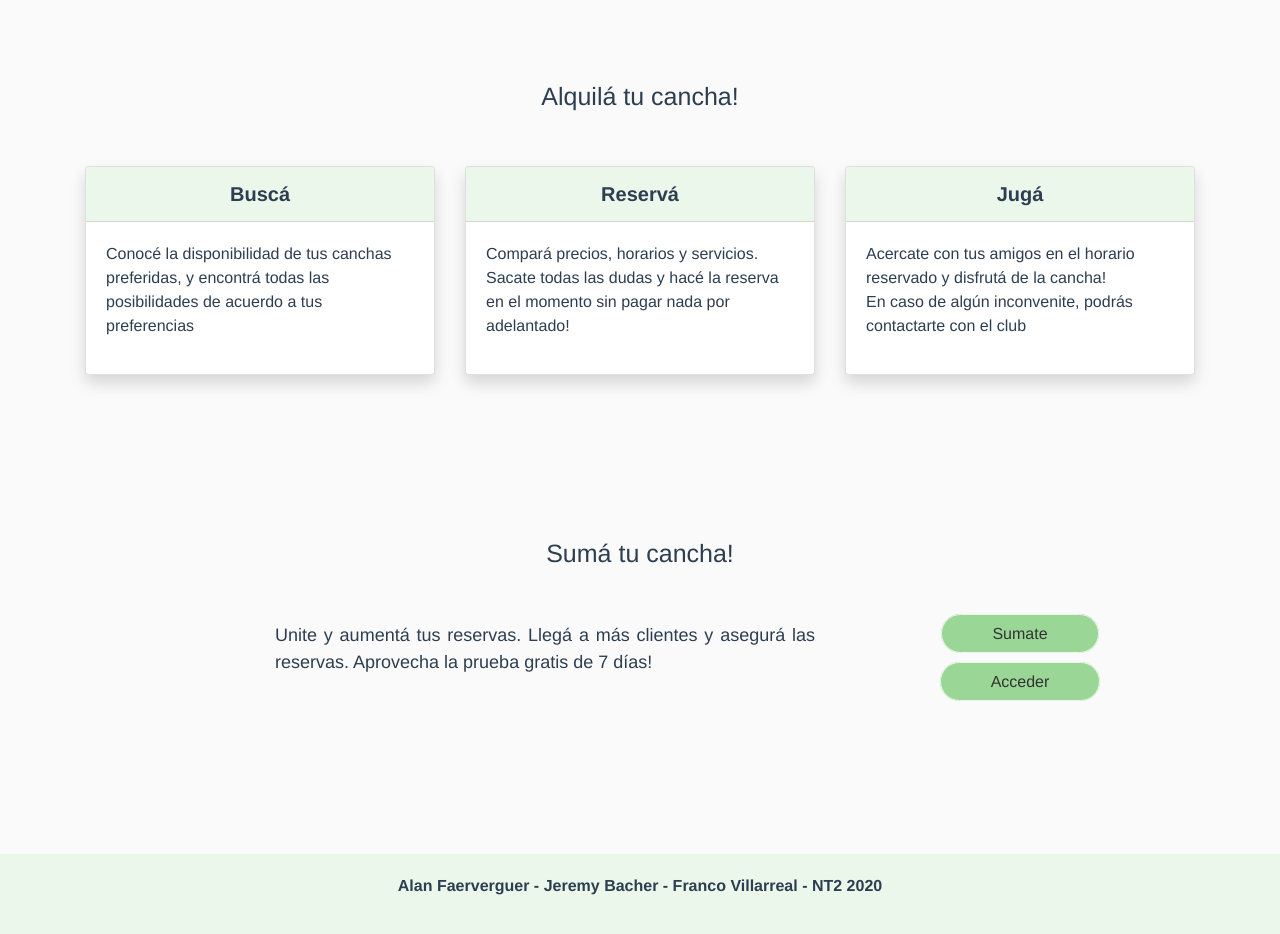
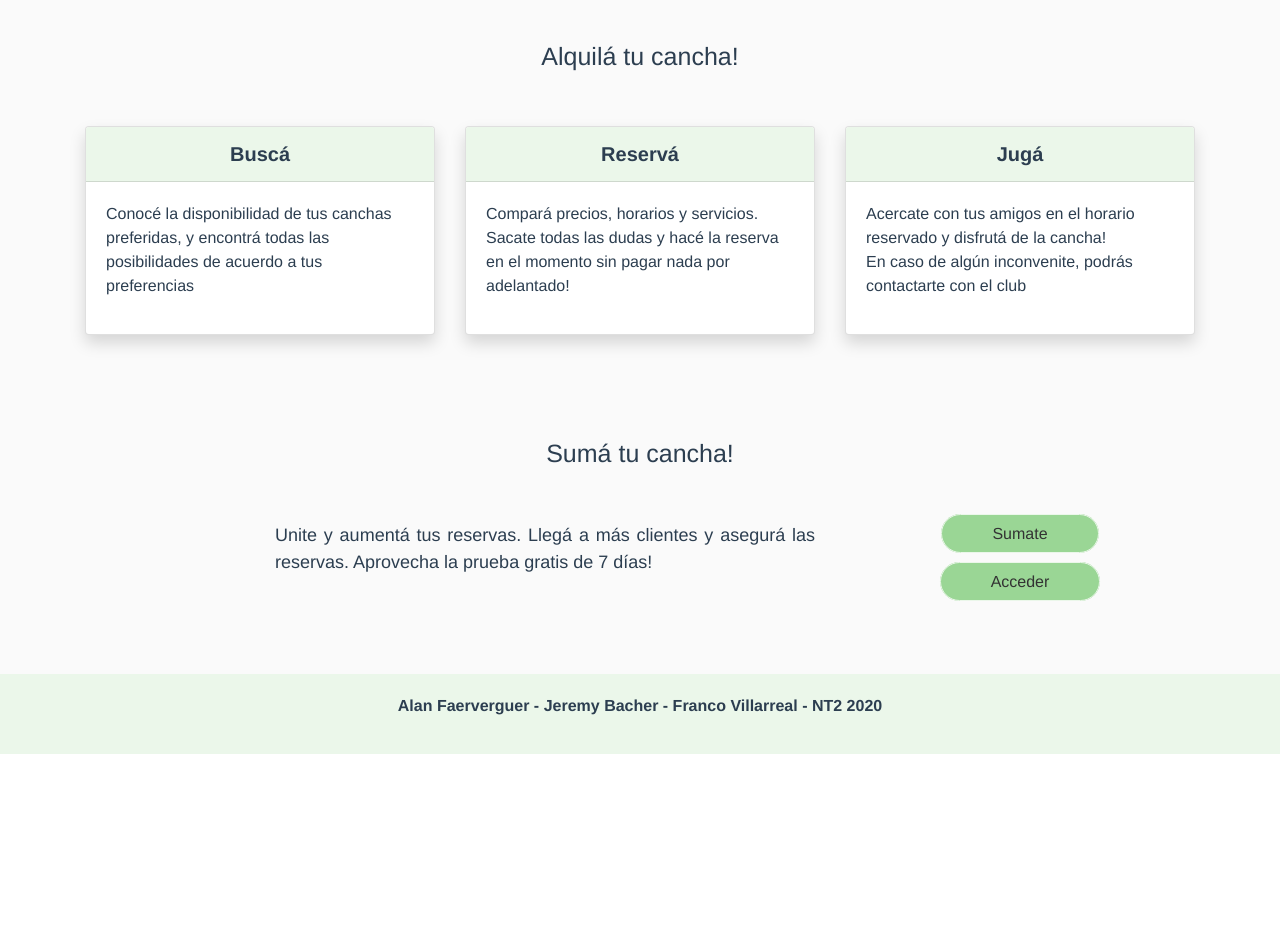
Before and after one commit to faeralan/soccer-rental-ui, a Vue app: page / in a window 1280 px wide. Shown: the part 452-1386 px from the top of the page. After the commit the page ends 1206 px from the top, so only its background shows below. Built offline with nearby package versions, Linux system fonts and the light colour scheme.

Commit message:
use vuex for token and styles modifications

```diff
--- a/src/components/Details.vue
+++ b/src/components/Details.vue
@@ -91,9 +91,11 @@ export default {
   methods: {
     async getDatos() {
       try {
-        let data = await this.axios.get(this.url, {
-          "content-type": "application/json",
-        });
+        const headers = {
+          'Content-Type': 'application/json',
+          'Authorization': 'Bearer'+this.$store.state.isLoggedCustomer
+        }
+        let data = await this.axios.get(this.url, headers);
         this.loading = false;
         this.court = data.data;
       } catch (error) {
--- a/src/components/Footer.vue
+++ b/src/components/Footer.vue
@@ -1,9 +1,11 @@
 <template>
 
   <section class="src-components-footer">
-    <div class="row">
-      <div class="col">
-        <p>Alan Faerverguer - Jeremy Bacher - Franco Villarreal - NT2 2020</p>
+    <div class="container">
+      <div class="row">
+        <div class="col-lg-12">
+          <p>Alan Faerverguer - Jeremy Bacher - Franco Villarreal - NT2 2020</p>
+        </div>
       </div>
     </div>
   </section>
--- a/src/components/Information.vue
+++ b/src/components/Information.vue
@@ -5,7 +5,7 @@
 
     <div class="container">
       <div class="row">
-        <div class="col-md-4">
+        <div class="col-md-4 space-box">
           <div class="card shadow rounded">
             <div class="card-header">
               Buscá
@@ -18,7 +18,7 @@
           </div>
         </div>
 
-        <div class="col-md-4">
+        <div class="col-md-4 space-box">
           <div class="card shadow rounded">
             <div class="card-header">
               Reservá
@@ -31,7 +31,7 @@
           </div>
         </div>
 
-        <div class="col-md-4">
+        <div class="col-md-4 space-box">
           <div class="card shadow rounded">
             <div class="card-header">
               Jugá
@@ -77,7 +77,7 @@
 <style scoped lang="css">
   .src-components-information {
     background-color: #fafafa !important;
-    padding: 80px 0px ;
+    padding: 40px 0px ;
   }
   .p-title{
     font-size: 25px;
@@ -94,4 +94,8 @@
     font-size: 16px !important;
     text-align: left;
   }
+
+  .space-box{
+    padding-bottom: 20px;
+  }
 </style>
--- a/src/components/LoginCustomer.vue
+++ b/src/components/LoginCustomer.vue
@@ -105,7 +105,7 @@ import { required } from '@vuelidate/validators'
               if (res.data) {
 
                 sessionStorage.setItem('customer',res.data.token)
-                this.$store.dispatch('getStatusCustomer', true);
+                this.$store.dispatch('getStatusCustomer', res.data.token);
                 this.$router.push('/home')
               }
             })
--- a/src/components/Owner.vue
+++ b/src/components/Owner.vue
@@ -53,7 +53,7 @@
 <style scoped lang="css">
  .src-components-owner {
     background-color: #fafafa !important;
-    padding: 80px 0px 160px 0px;
+    padding: 40px 0px 80px 0px;
   }
   .p-title{
     font-size: 25px;
--- a/src/store.js
+++ b/src/store.js
@@ -4,7 +4,7 @@ export default createStore({
     state(){
         return {
             isLoggedOwner: sessionStorage.getItem('owner') ? true : false,
-            isLoggedCustomer: sessionStorage.getItem('customer') ? true : false
+            isLoggedCustomer: sessionStorage.getItem('customer') ? sessionStorage.getItem('customer') : false
         }
     },
     actions: {
```
Also changed, not shown: 1 other file (tests, documents, lock files or other folders).
